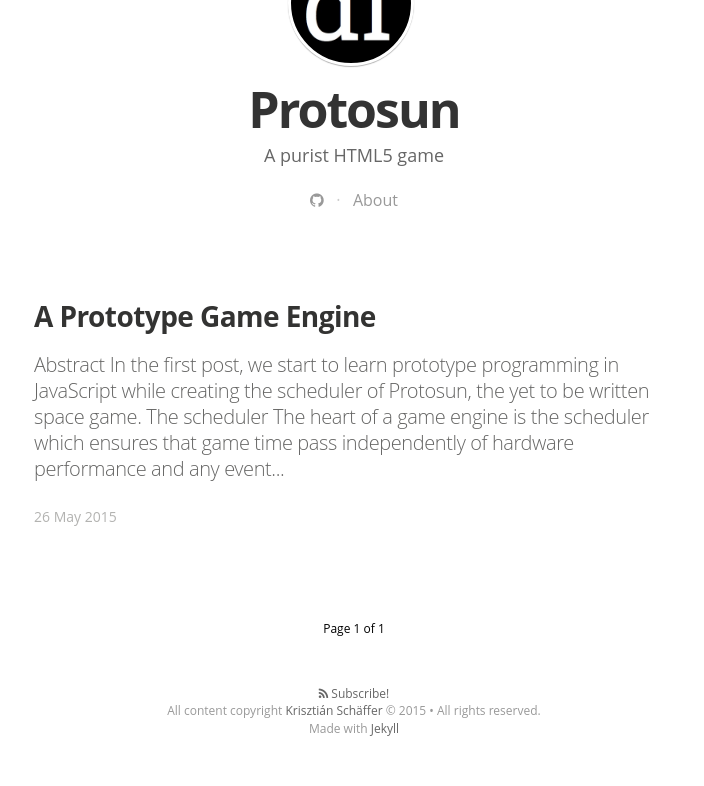
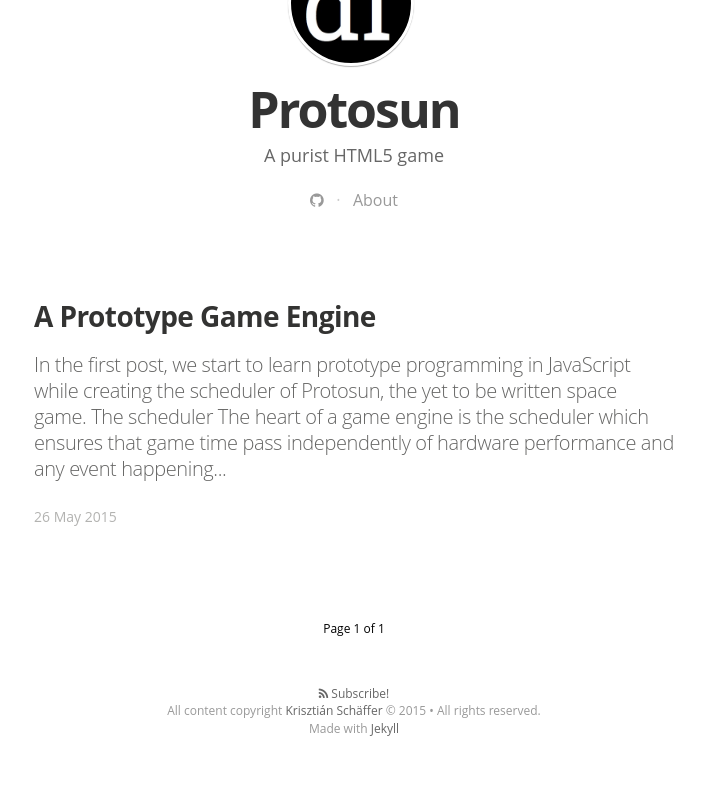
Before and after one commit to tisztamo/protosun, a Jekyll site: the page built from index.html, in a window 1280 px wide. Shown: the part 450-1236 px from the top of the page, without its empty margins (286-990 px from the left). Built offline with Jekyll 4.4.1, drawn with Linux system fonts in a browser that asks for light colours; nearby versions of some CDN libraries; some web fonts are replaced; Markdown is read by kramdown in place of the engine named in the settings; the list of posts is cut into pages by our own code.

Commit message:
theme mods

```diff
--- a/_config.yml
+++ b/_config.yml
@@ -11,18 +11,18 @@
 
 email:
 #blog logo
-logo: "/assets/images/df_logo.jpg"
+logo: "assets/images/df_logo.jpg"
 # blog cover
-cover: "/assets/images/cA4aKEIPQrerBnp1yGHv_IMG_9534-3-2.jpg"
+cover: "assets/images/cA4aKEIPQrerBnp1yGHv_IMG_9534-3-2.jpg"
 
 name: 'Krisztián Schäffer'
 author: 'Krisztián Schäffer'
-author_image: "/assets/images/author.jpg"
+author_image: "assets/images/author.jpg"
 
 paginate:	5
 
-url: "http://tisztamo.github.io/" # the base hostname & protocol for your site
-baseurl: "/protosun"
+url: "http://tisztamo.github.io/protosun/" # the base hostname & protocol for your site
+baseurl: ""
 
 # social icons and sharing options
 social:
--- a/_posts/2015-05-26-prototype-game-engine.md
+++ b/_posts/2015-05-26-prototype-game-engine.md
@@ -3,8 +3,6 @@
 title: A Prototype Game Engine
 git_tag: 20150526_gameengine
 ---
-
-### Abstract ###
 
 In the first post, we start to learn prototype programming in JavaScript while creating the scheduler of Protosun, the yet to be written space game.
 
--- a/index.html
+++ b/index.html
@@ -41,7 +41,7 @@
               <h2 class="post-title" itemprop="name"><a href="{{ post.url }}" itemprop="url">{{ post.title }}</a></h2>
             </header>
             <section class="post-excerpt" itemprop="description">
-              <p>{{ post.content | strip_html | truncatewords: 50 }}</p>
+              <p>{{ post.content |  truncatewords: 50 }}</p>
             </section>
             <div class="post-meta">
               <time datetime="{{ post.date | date_to_long_string }}">{{ post.date | date_to_long_string }}</time>
```
